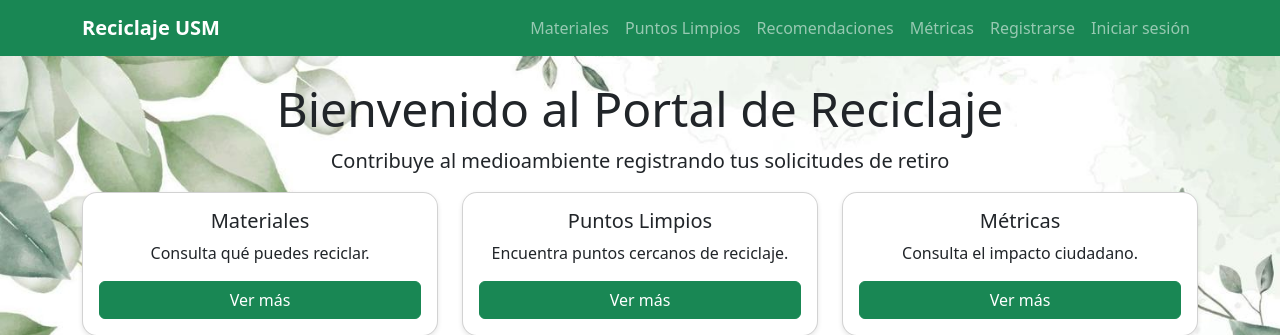
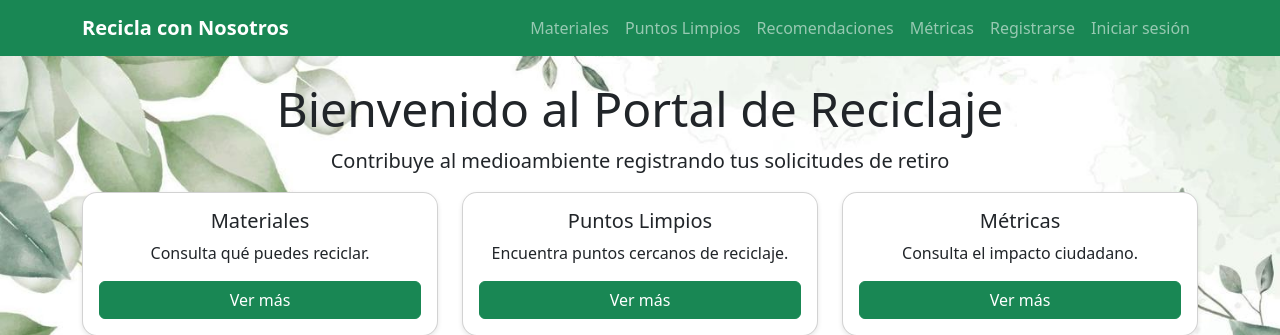
Before and after one commit to akemurashi/-CER2-DIAZJOSE, a Django app: page / in a window 1280 px wide. Shown: the top 335 px of the page. Run offline with Django 5.2, Linux system fonts and the light colour scheme.

Commit message:
detalles finales

```diff
--- a/CER2DIAZJOSE/core/templates/core/base.html
+++ b/CER2DIAZJOSE/core/templates/core/base.html
@@ -12,7 +12,7 @@
   {% csrf_token %}
     <nav class="navbar navbar-expand-lg navbar-dark bg-success">
   <div class="container">
-    <a class="navbar-brand" href="{% url 'index' %}">Reciclaje USM</a>
+    <a class="navbar-brand" href="{% url 'index' %}">Recicla con Nosotros</a>
     <div class="collapse navbar-collapse">
       <ul class="navbar-nav ms-auto">
         <li class="nav-item"><a class="nav-link" href="{% url 'materiales' %}">Materiales</a></li>
```
Also changed, not shown: CER2DIAZJOSE/db.sqlite3.
